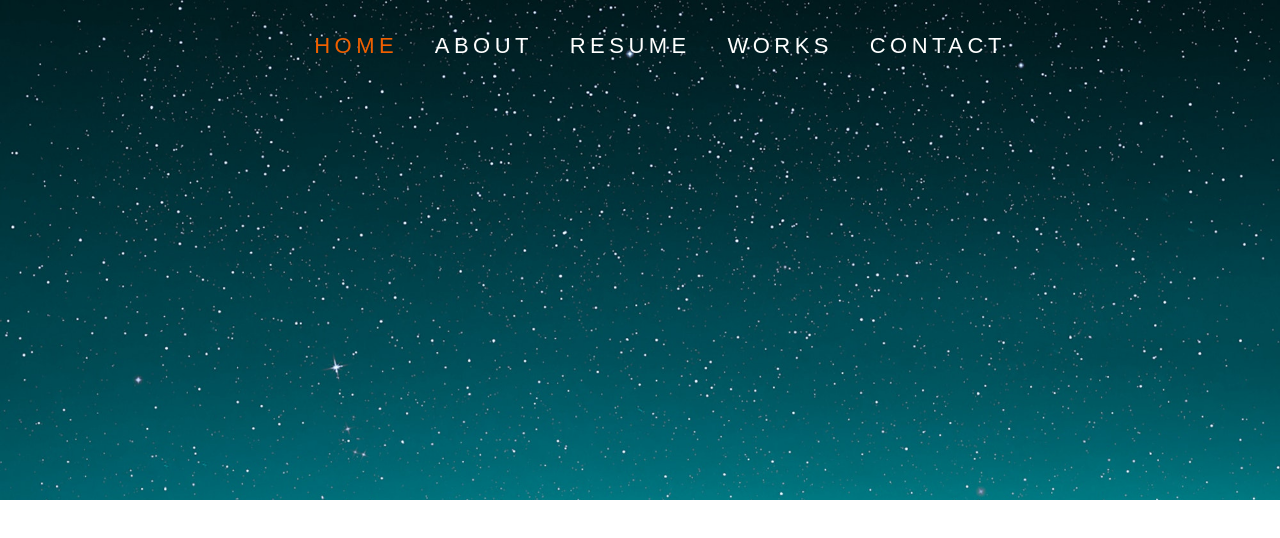
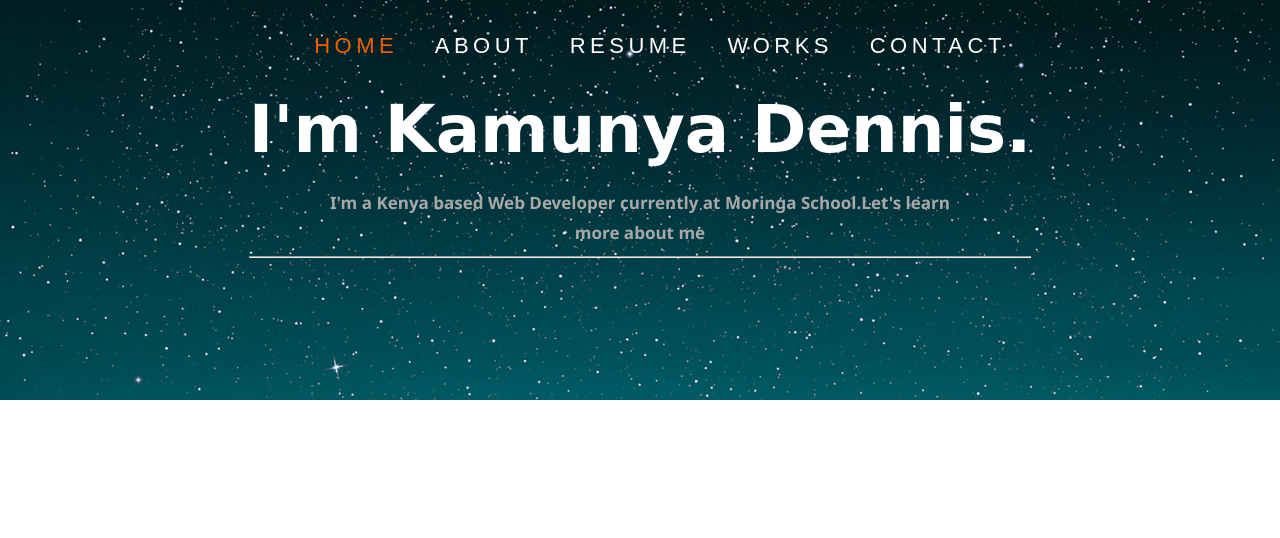
Before and after one commit to D-Kamunya/my-portfolio, a plain HTML site: page index.html in a window 1280 px wide. Drawn offline with Linux system fonts and the light colour scheme.

Commit message:
Added styling to my name display banner

```diff
--- a/css/index.css
+++ b/css/index.css
@@ -7,7 +7,7 @@ body {
 }
 .header {
   position: relative;
-  min-height: 500px;
+  min-height: 400px;
   width: 100%;
   background: #161415 url(../img/headerbg.jpg) no-repeat top center;
   background-size: cover ;
@@ -55,3 +55,23 @@ ul#topbar li a {
   text-align: left;
   color: #fff;
 }
+.banner {
+  display: inline-block;
+  vertical-align: middle;
+  margin-top: 70px;
+}
+.banner-text {
+  background: transparent;
+  width: 100%;
+}
+.myname {
+  font-size: 65.7px;
+  font-family: "Nothing You Could Do", cursive;
+  color: #fff;
+}
+.banner-text h3 {
+  font-size:17px;
+  width: 80%;
+  color: #A8A8A8;
+  margin: 0 auto;
+}
--- a/index.html
+++ b/index.html
@@ -25,6 +25,13 @@
           </li>
         </ul>
       </div>
+      <div class="banner">
+        <div class="banner-text">
+          <h1 class="myname">I'm Kamunya Dennis.</h1>
+          <h3>I'm a Kenya based Web Developer currently at Moringa School.Let's learn more about me</h3>
+          <hr />
+        </div>
+      </div>
     </div>
 
   </body>
```
